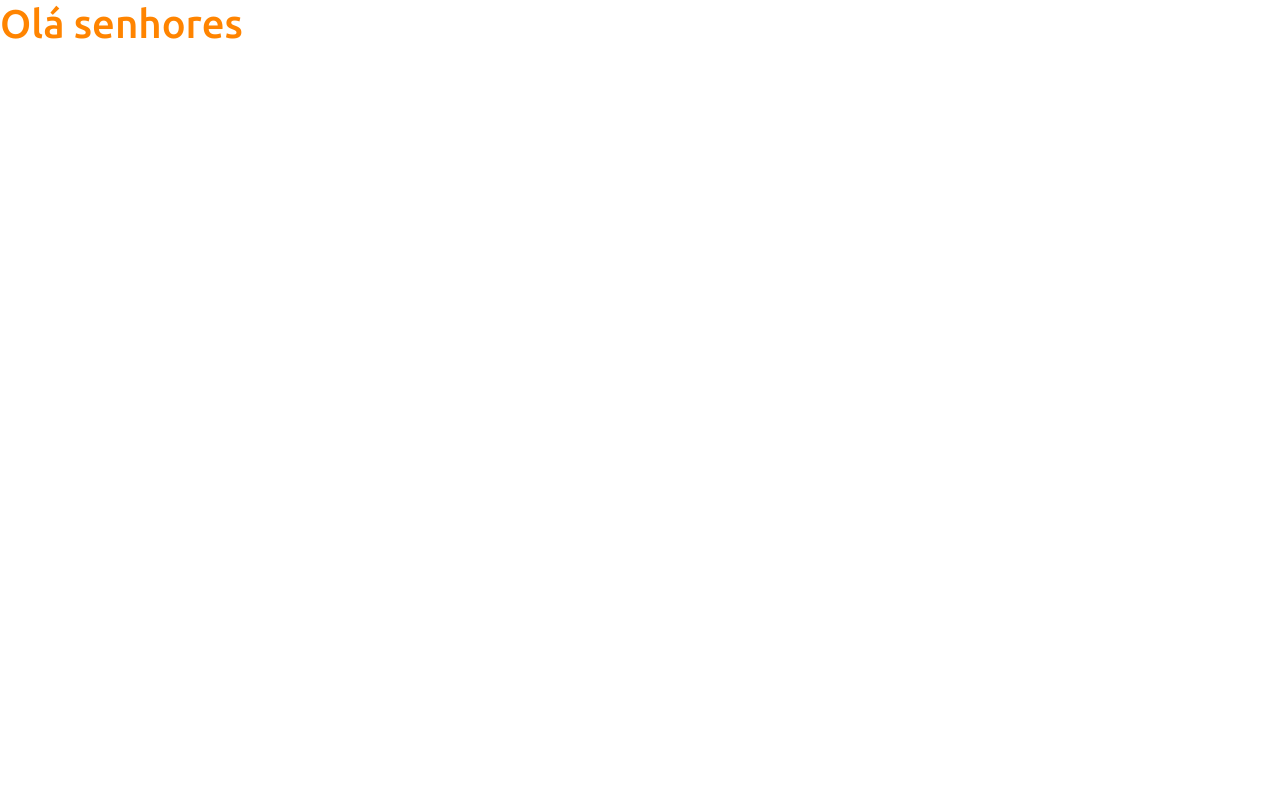
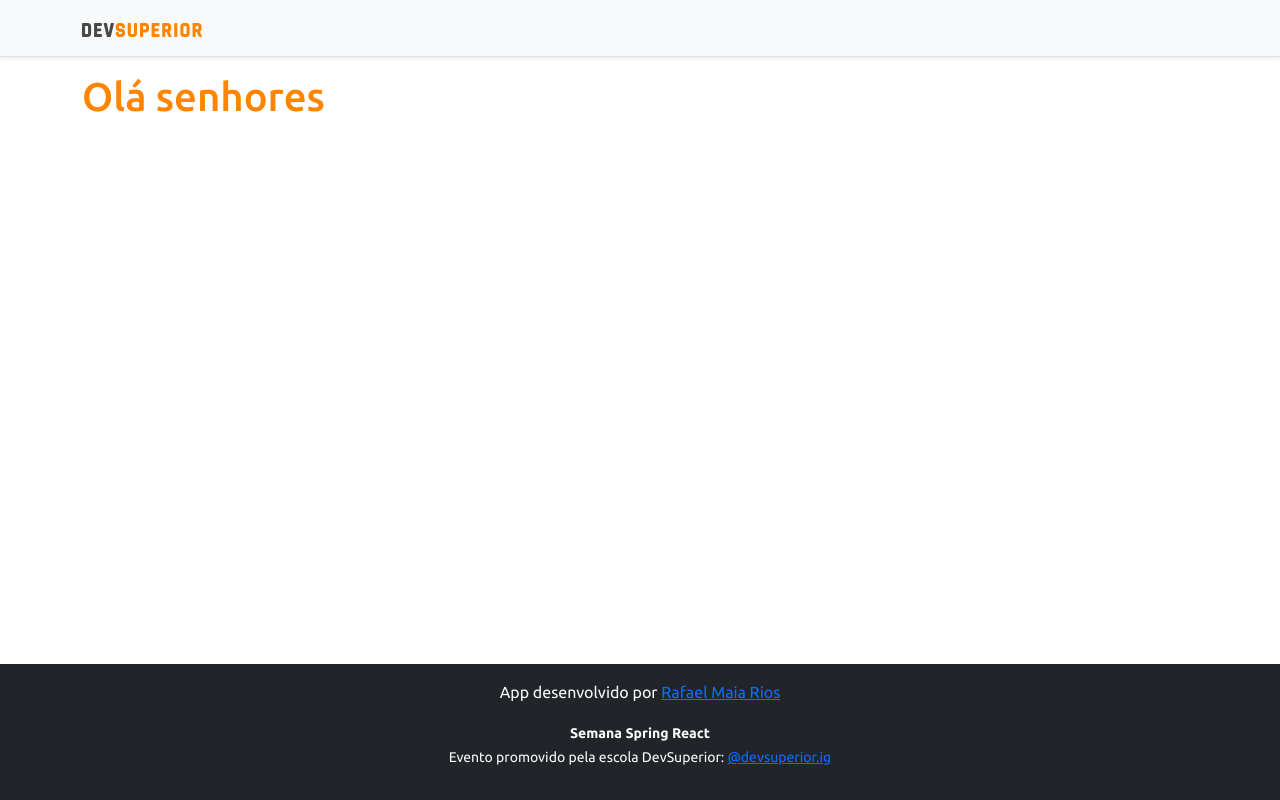
Before and after one commit to riosrafa/projeto-vendas, a React (Create React App) app in the folder frontend/: page / in a window 1280 px wide. Built offline with nearby package versions, Linux system fonts and the light colour scheme.

Commit message:
Componentes(estaticos) Basicos para a pagina

```diff
--- a/frontend/src/App.tsx
+++ b/frontend/src/App.tsx
@@ -1,9 +1,16 @@
+import Footer from "components/Footer";
+import NavBar from "components/NavBar";
 
 function App() {
   return (
-    <div>
+    <>
+    <NavBar/>
+    <div className="container">
       <h1 className="text-primary"> Olá senhores </h1>
+
     </div>
+    <Footer/>
+    </>
   );
 }
 
--- /dev/null
+++ b/frontend/src/components/Footer/index.tsx
@@ -0,0 +1,16 @@
+
+
+
+const Footer = () => {
+    return (
+        <footer className="footer mt-auto py-3 bg-dark">
+        <div className="container">
+          <p className="text-light">App desenvolvido por <a href="https://github.com/riosrafa" target="_blank" rel="noreferrer">Rafael Maia Rios</a></p>
+          <p className="text-light"><small><strong>Semana Spring React</strong><br/>
+            Evento promovido pela escola DevSuperior: <a href="https://instagram.com/devsuperior.ig" target="_blank" rel="noreferrer">@devsuperior.ig</a></small></p>
+        </div>
+      </footer>
+    );
+  }
+
+  export default Footer;
--- /dev/null
+++ b/frontend/src/components/NavBar/index.tsx
@@ -0,0 +1,15 @@
+import ImgDsDark from 'assets/img/ds-dark.svg';
+
+const NavBar = () => {
+    return (
+        <div className="d-flex flex-column flex-md-row align-items-center p-3 px-md-4 mb-3 bg-light border-bottom shadow-sm">
+        <div className="container">
+          <nav className="my-2 my-md-0 mr-md-3">
+            <img src={ImgDsDark} alt="DevSuperior" width="120" />
+          </nav>
+        </div>
+      </div>
+    );
+  }
+
+  export default NavBar;
```
Also changed, not shown: frontend/src/components/DataTable/index.tsx (added, +43 -0 lines), frontend/src/assets/img/ds-dark.svg (added).
